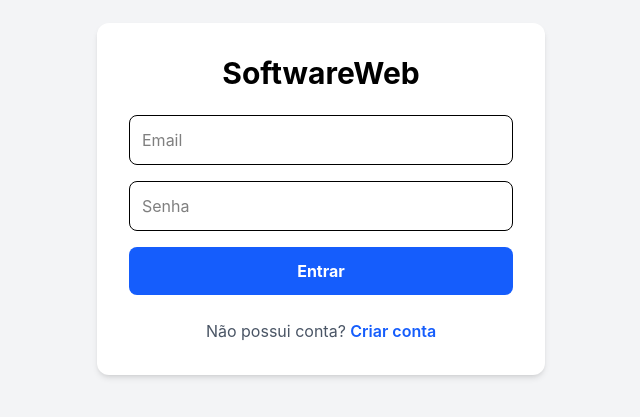
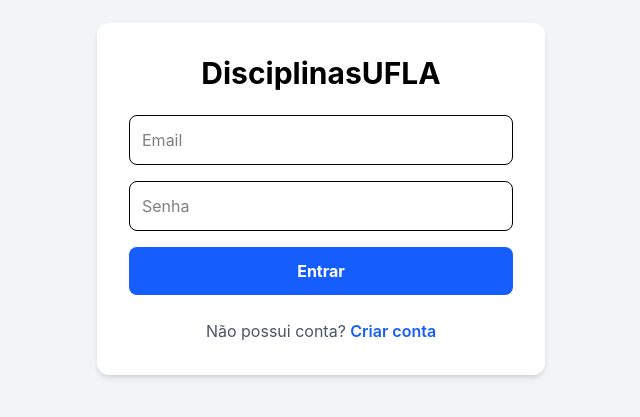
Before and after one commit to thiagovtr/softwareweb, a React (Vite) app in the folder frontend/: page / in a window 1280 px wide. Shown: the part 201-618 px from the top of the page, without its empty margins (319-959 px from the left). Built offline with nearby package versions, Linux system fonts and the light colour scheme.

Commit message:
Atualização no site

```diff
--- a/frontend/index.html
+++ b/frontend/index.html
@@ -4,7 +4,7 @@
     <meta charset="UTF-8" />
     <link rel="icon" type="image/svg+xml" href="/favicon.svg" />
     <meta name="viewport" content="width=device-width, initial-scale=1.0" />
-    <title>frontend</title>
+    <title>DisciplinasUFLA</title>
   </head>
   <body>
     <div id="root"></div>
--- a/frontend/src/components/Navbar/index.tsx
+++ b/frontend/src/components/Navbar/index.tsx
@@ -39,7 +39,7 @@
           ☰
         </button>
 
-        <h1 className="text-2xl font-bold">SoftwareWeb</h1>
+        <h1 className="text-2xl font-bold">DisciplinasUFLA</h1>
       </div>
 
       {menuOpen && (
--- a/frontend/src/pages/Login/index.tsx
+++ b/frontend/src/pages/Login/index.tsx
@@ -37,7 +37,7 @@
   return (
     <div className="min-h-screen flex items-center justify-center bg-gray-100">
       <div className="bg-white p-8 rounded-xl shadow-md w-full max-w-md">
-        <h1 className="text-3xl font-bold mb-6 text-center">SoftwareWeb</h1>
+        <h1 className="text-3xl font-bold mb-6 text-center">DisciplinasUFLA</h1>
 
         <input
           type="email"
```
Also changed, not shown: 1 other file (tests, documents, lock files or other folders).
